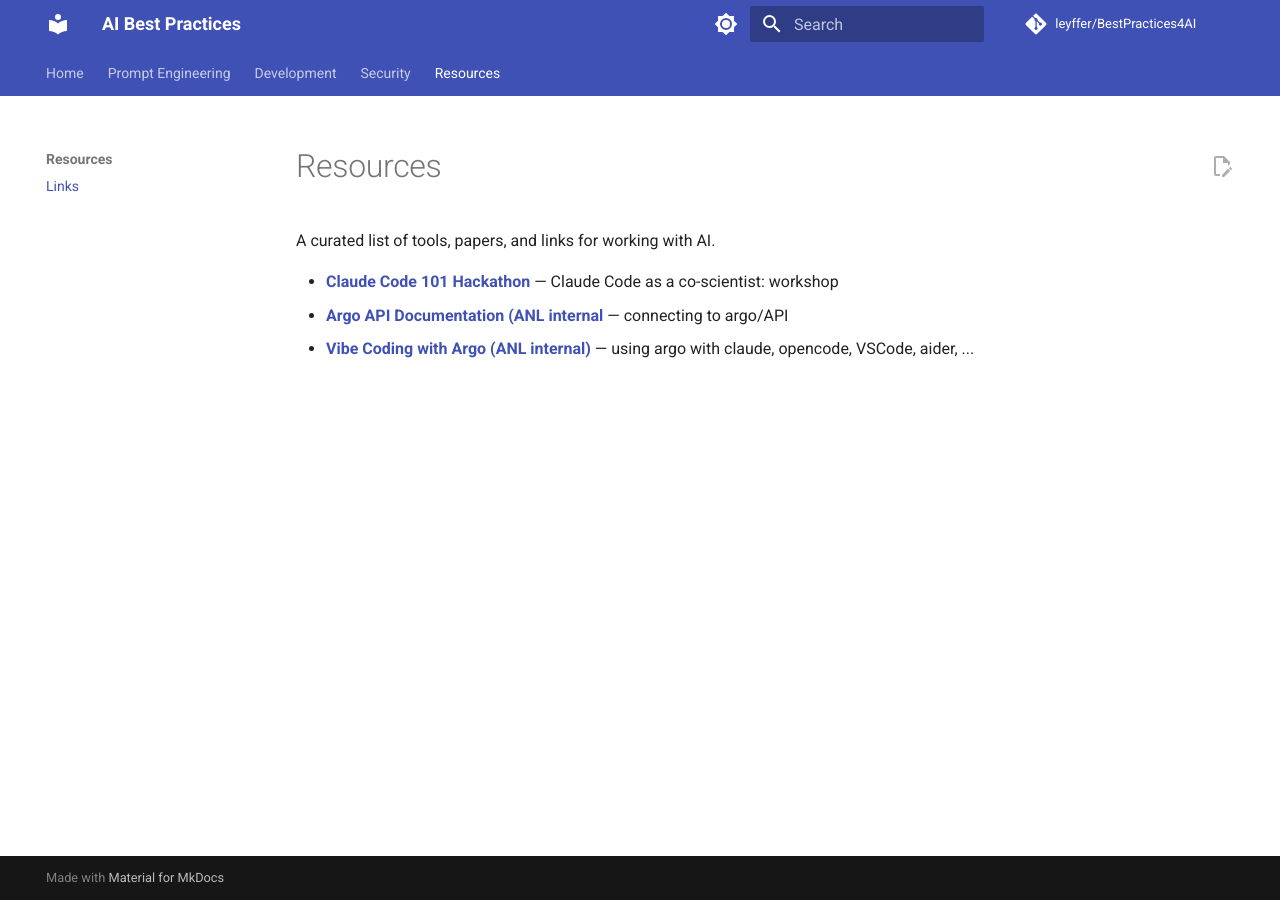
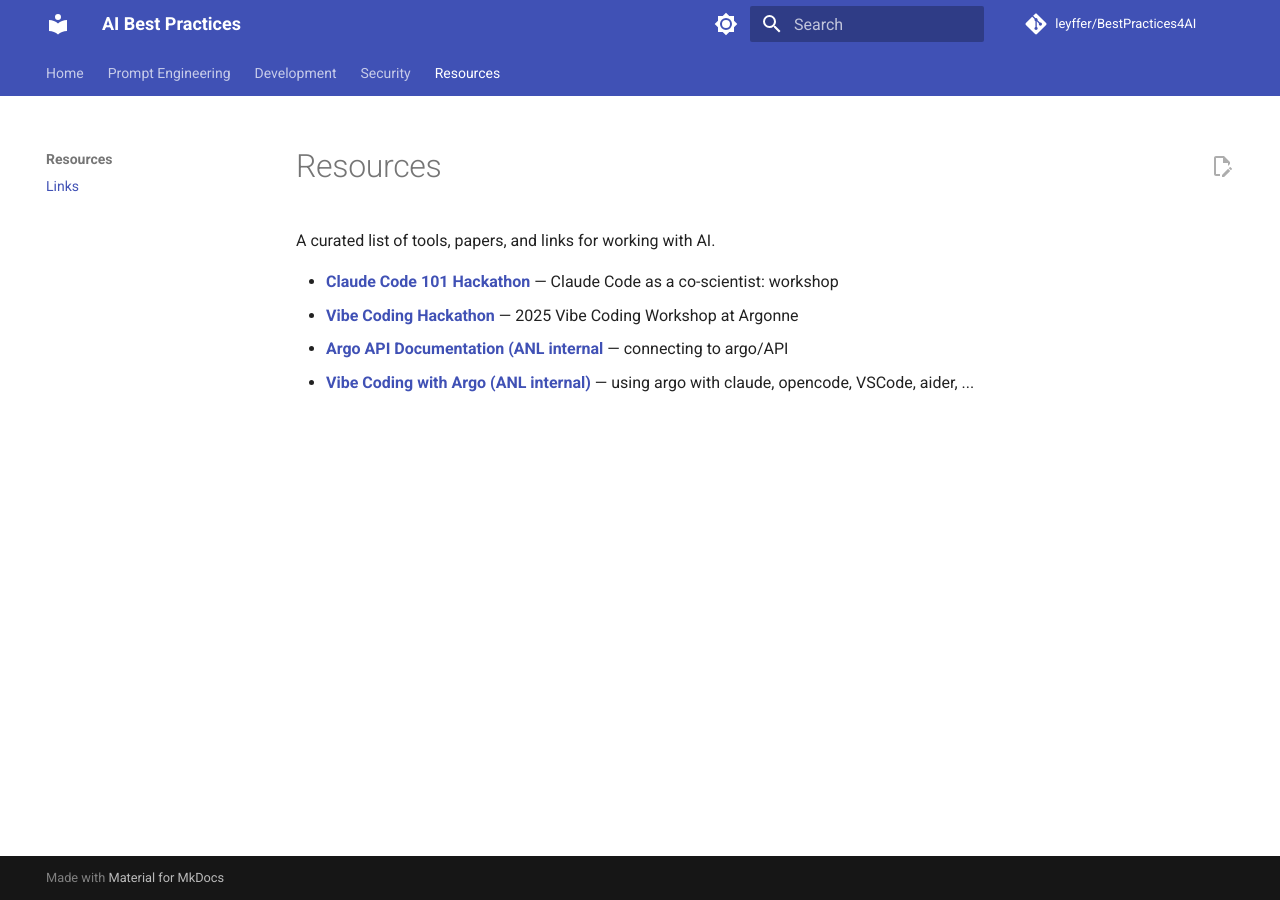
Before and after one commit to leyffer/BestPractices4AI, an MkDocs documentation site: the page built from docs/resources/links.md, in a window 1280 px wide. Built offline with MkDocs 1.6.1 and Material for MkDocs 9.7.7, drawn with Linux system fonts in a browser that asks for light colours; comment, search, counter and statistics services are not loaded.

Commit message:
more links

```diff
--- a/docs/resources/links.md
+++ b/docs/resources/links.md
@@ -3,5 +3,6 @@
 A curated list of tools, papers, and links for working with AI.
 
 - **[Claude Code 101 Hackathon](https://github.com/wilke/claude-code-101)** — Claude Code as a co-scientist: workshop
+- **[Vibe Coding Hackathon](https://anl.app.box.com/s/iva9qhm478a29pt3lt4yy53ubhdrs239)** — 2025 Vibe Coding Workshop at Argonne
 - **[Argo API Documentation (ANL internal](https://anl.app.box.com/notes/1444961193376?s=ubtrsefonqeo9xppdzcurezy8rzsbs96)** — connecting to argo/API
 - **[Vibe Coding with Argo (ANL internal)](https://anl.app.box.com/notes/1871610644419?s=hxc72dkm0a8mlmo7ownfl4ixwx6iu3ko)** — using argo with claude, opencode, VSCode, aider, ...
```
